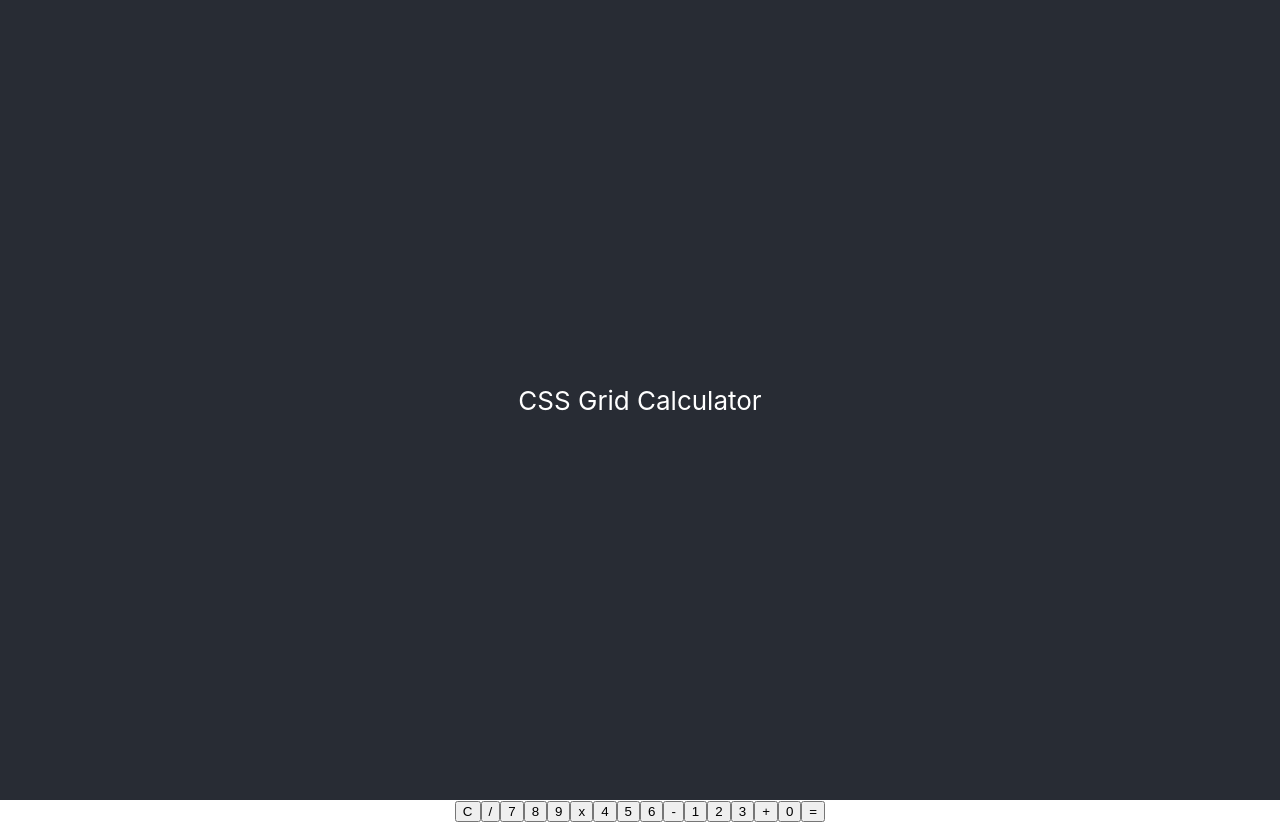
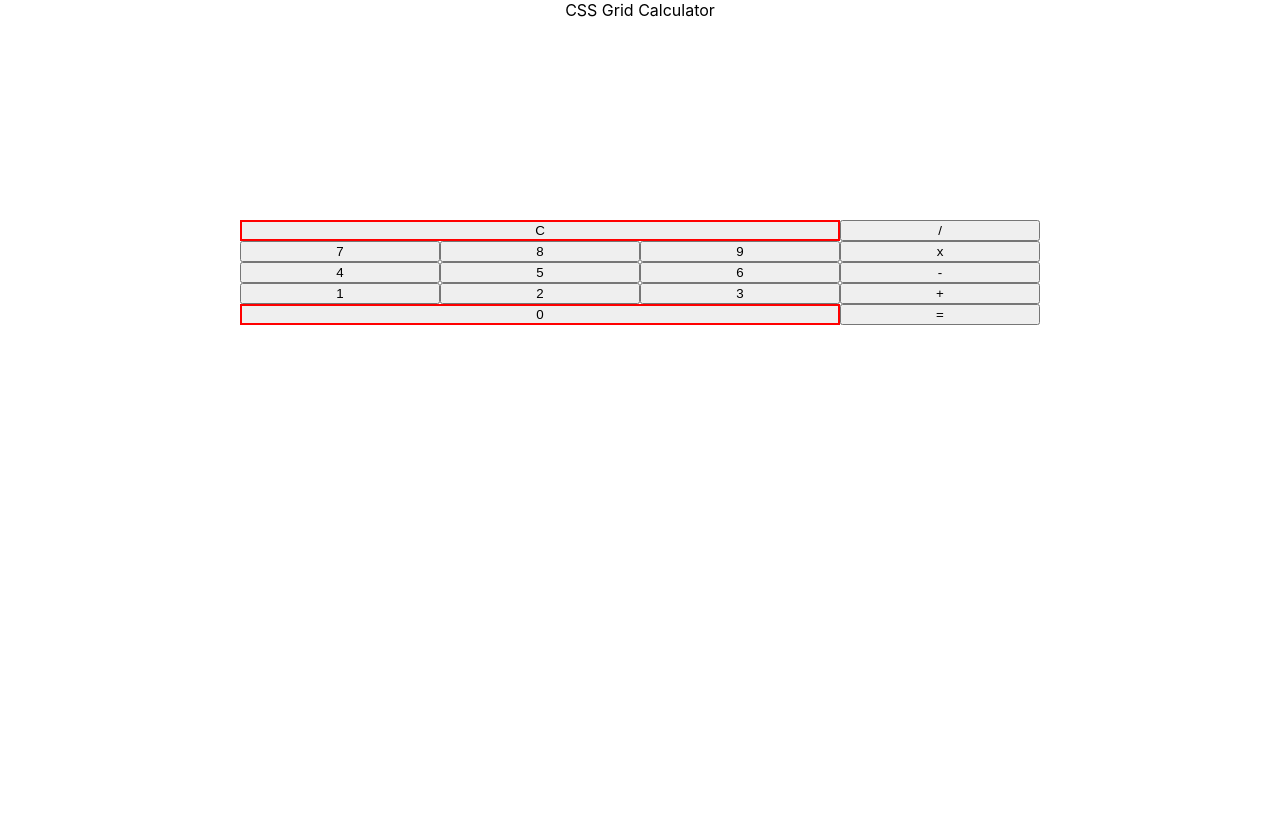
Before and after one commit to laura-daugherty/grid-calculator, a React (Create React App) app in the folder grid-calculator/: page / in a window 1280 px wide. After the commit the page ends 800 px from the top, so only its background shows below. Built offline with nearby package versions, Linux system fonts and the light colour scheme.

Commit message:
adding grid CSS

```diff
--- a/grid-calculator/src/App.css
+++ b/grid-calculator/src/App.css
@@ -2,18 +2,7 @@
   text-align: center;
 }
 
-.App-logo {
-  height: 40vmin;
-  pointer-events: none;
-}
-
-@media (prefers-reduced-motion: no-preference) {
-  .App-logo {
-    animation: App-logo-spin infinite 20s linear;
-  }
-}
-
-.App-header {
+/* .App-header {
   background-color: #282c34;
   min-height: 100vh;
   display: flex;
@@ -22,17 +11,30 @@
   justify-content: center;
   font-size: calc(10px + 2vmin);
   color: white;
+} */
+
+.wrapper {
+  display: flex;
+  flex-direction: column;
+  justify-content: center;
+  align-items: center
 }
 
-.App-link {
-  color: #61dafb;
+.display {
+  height: 200px
 }
 
-@keyframes App-logo-spin {
-  from {
-    transform: rotate(0deg);
-  }
-  to {
-    transform: rotate(360deg);
-  }
+.buttons {
+  width: 800px;
+  display: grid;
+  grid-template: repeat(3, 1fr) / repeat(4, 1fr);
+
 }
+button:nth-child(1) {
+  grid-area: 1 / 1 / 1 / span 3;
+  border: 2px solid red
+}
+button:nth-child(15) {
+  grid-area: 5 / 4 / 5 / 1;
+  border: 2px solid red
+}
```
